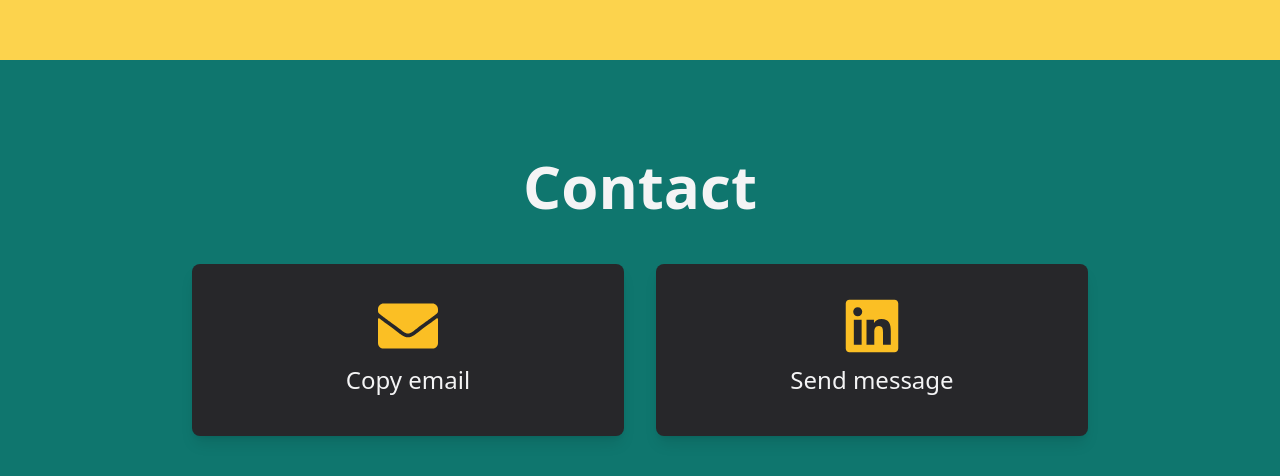
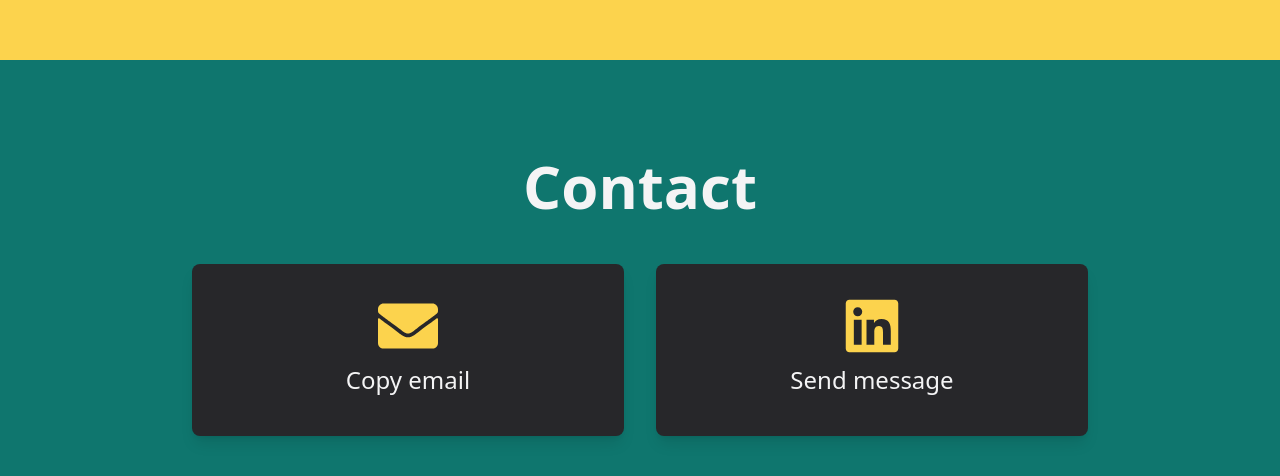
Before and after one commit to HeberGCodes/my-portfolio-frontend, a React (Create React App) app: page / in a window 1280 px wide. Shown: the part 2340-2816 px from the top of the page. Built offline with nearby package versions, Linux system fonts and the light colour scheme.

Commit message:
Contact: tweak colors

```diff
--- a/src/sections/Contact.jsx
+++ b/src/sections/Contact.jsx
@@ -28,7 +28,7 @@ export default function Contact() {
             onClick={copyToClipboard}
             className="flex flex-col items-center justify-center text-center p-8 rounded-lg shadow-lg hover:shadow-2xl transition bg-zinc-800 h-full"
           >
-            <FaEnvelope className="text-amber-400 text-6xl mb-2" />
+            <FaEnvelope className="text-amber-300 hover:text-amber-200 text-6xl mb-2" />
             <h3 className="text-zinc-100 text-2xl mb-2">{copied ? "Copied!" : "Copy email"}</h3>
           </button>
 
@@ -39,7 +39,7 @@ export default function Contact() {
             rel="noopener noreferrer"
             className="flex flex-col items-center justify-center text-center p-8 rounded-lg shadow-lg hover:shadow-2xl transition bg-zinc-800 h-full"
           >
-            <FaLinkedin className="text-amber-400 text-6xl mb-2" />
+            <FaLinkedin className="text-amber-300 hover:text-amber-200 text-6xl mb-2" />
             <h3 className="text-zinc-100 text-2xl mb-2">Send message</h3>
           </a>
         </div>
```
